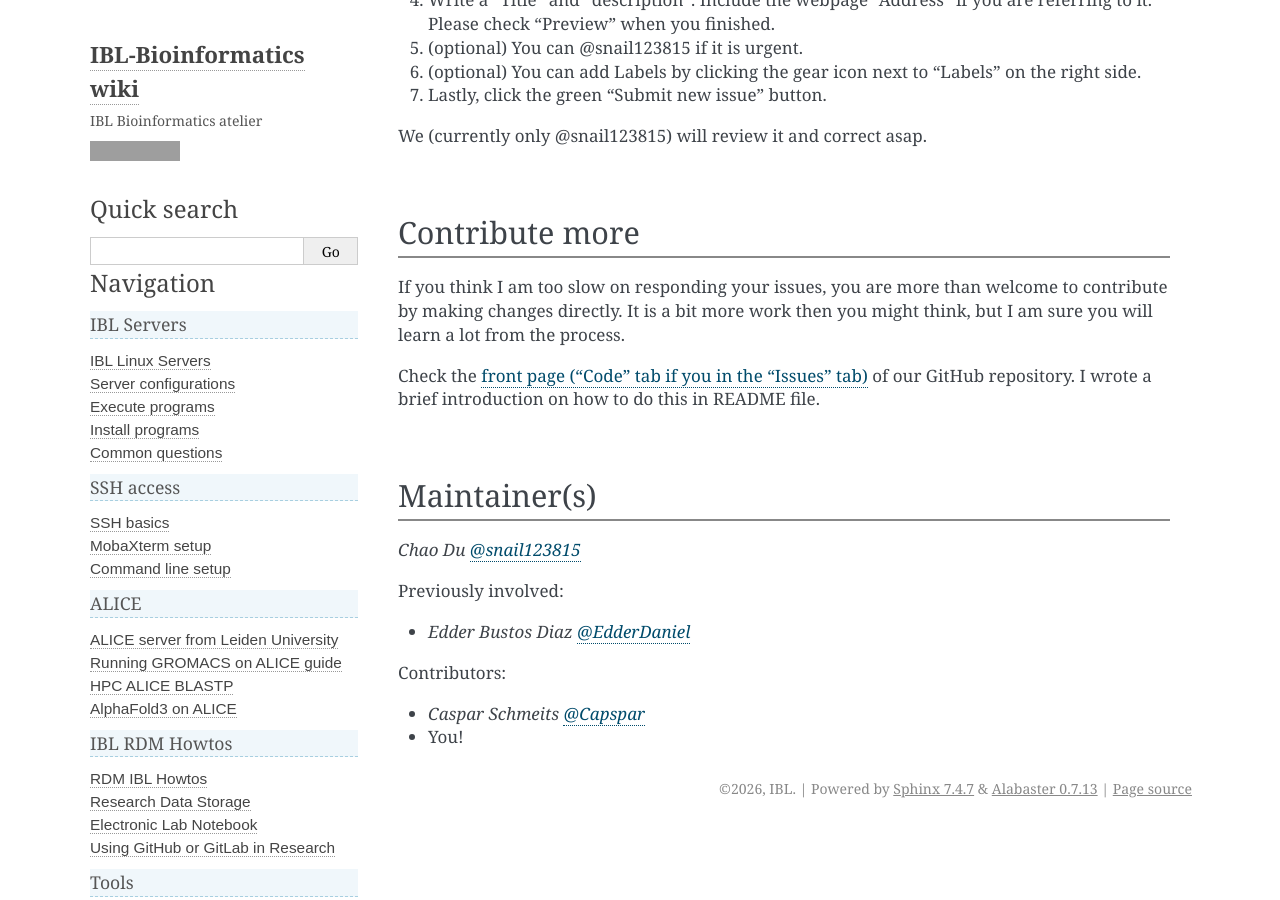
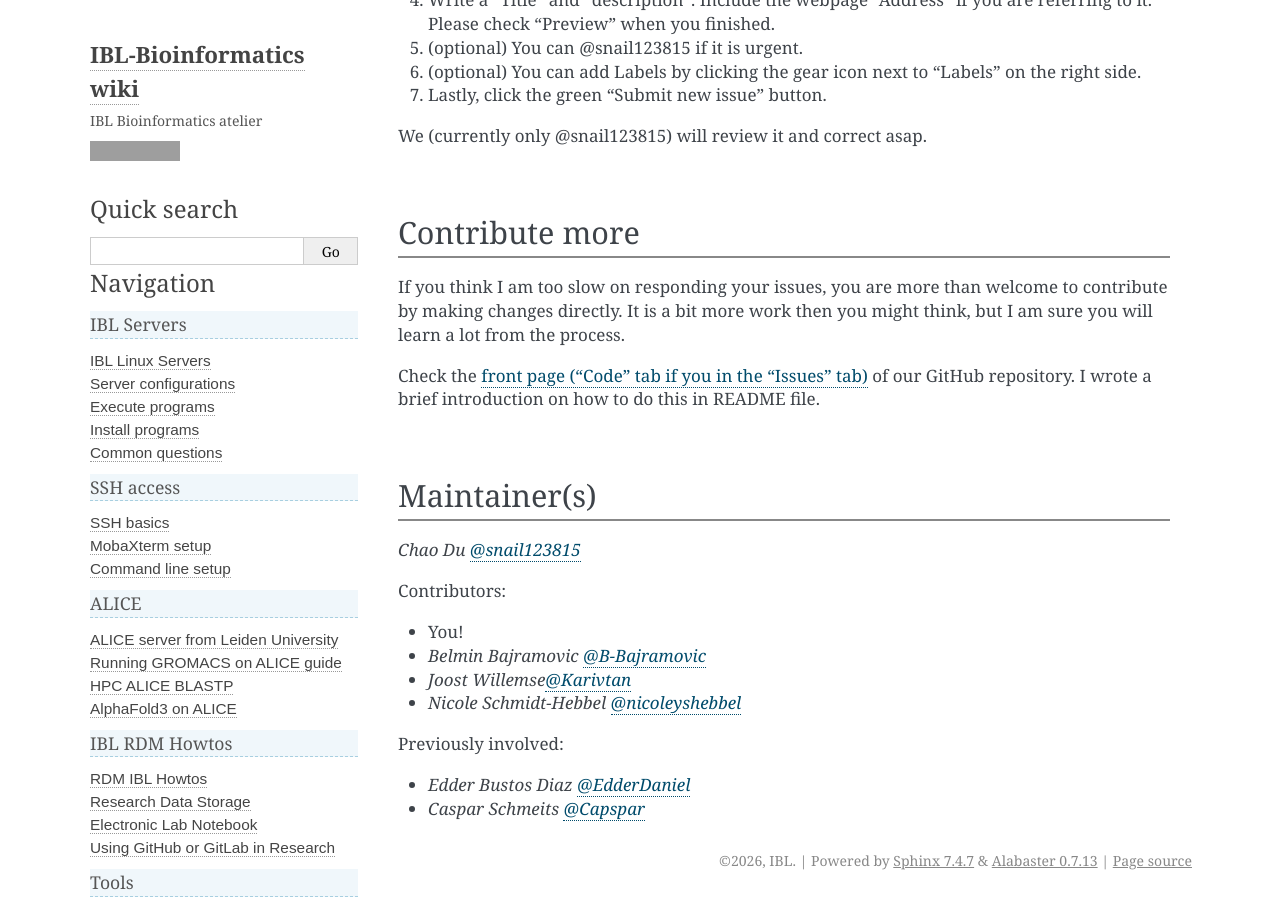
Before and after one commit to IBL-bioinfo/IBL-bioinformatics-wiki, a Sphinx documentation site: the page built from docs/source/index.md, in a window 1280 px wide and 900 px high, scrolled down 1185 px. Built offline with Sphinx 7.4.7, drawn with Linux system fonts in a browser that asks for light colours; grey boxes are pictures that could not be loaded.

Commit message:
Add contributors section

```diff
--- a/docs/source/index.md
+++ b/docs/source/index.md
@@ -99,9 +99,12 @@ Check the [front page ("Code" tab if you in the "Issues" tab)](https://github.co
 
 *Chao Du [@snail123815](https://github.com/snail123815)*
 
+Contributors:
+- You!
+- *Belmin Bajramovic [@B-Bajramovic](https://github.com/B-Bajramovic)*
+- *Joost Willemse[@Karivtan](https://github.com/Karivtan)*
+- *Nicole Schmidt-Hebbel [@nicoleyshebbel](https://github.com/nicoleyshebbel)*
+
 Previously involved:
 - *Edder Bustos Diaz [@EdderDaniel](https://github.com/EdderDaniel)*
-
-Contributors:
 - *Caspar Schmeits [@Capspar](https://github.com/Capspar)*
-- You!
```
Also changed, not shown: docs/source/alice/gromacs-ALICE.md (+1 -0 lines).
